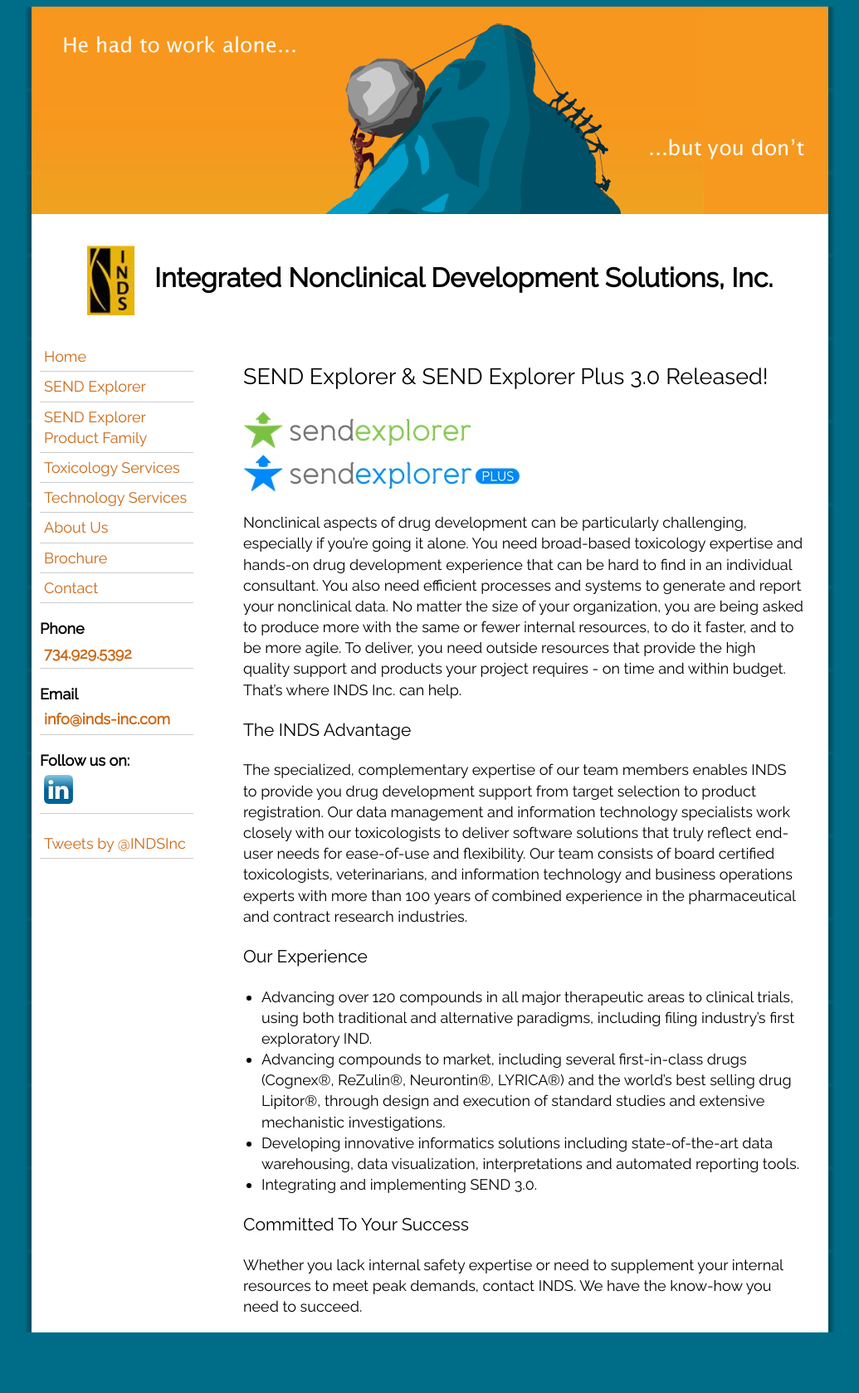
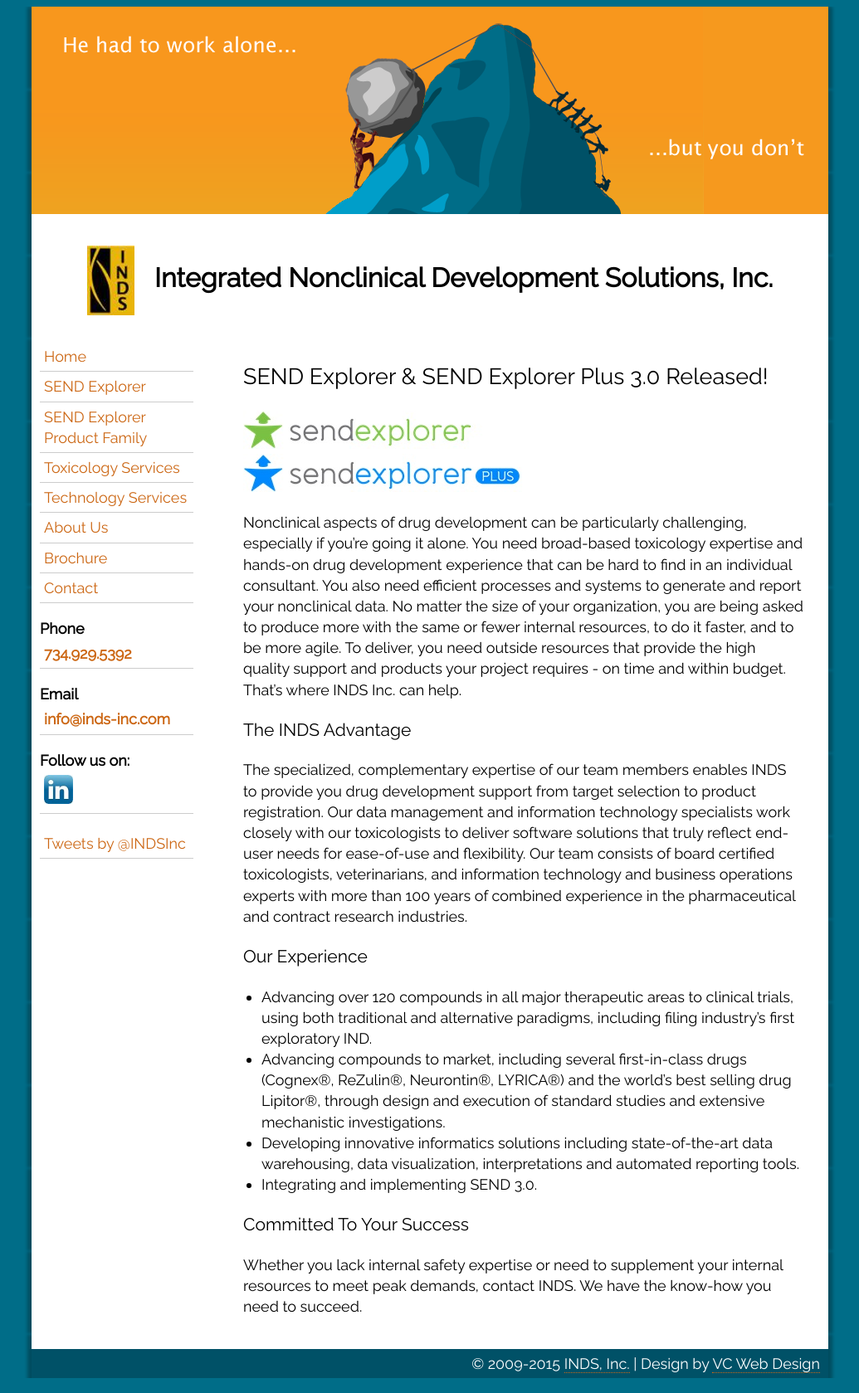
Before and after one commit to inds-inc/inds-inc.github.io, a Jekyll site: the page built from index.md, in a window 1280 px wide. Shown: the whole page at 83% size, without its empty margins (122-1157 px from the left). Built offline with Jekyll 4.4.1, drawn with Linux system fonts in a browser that asks for light colours; comment, search, counter and statistics services are not loaded; before the commit the page ends 1614 px from its top, so only the background shows below that.

Commit message:
add footer

```diff
--- a/_layouts/default.html
+++ b/_layouts/default.html
@@ -35,6 +35,13 @@
             </div>
         </div>
       </div>
+      <div id="footer">
+	      <p>
+          &copy; 2009-2015 <a href="/">INDS, Inc.</a>
+          |
+          Design by <a href="http://www.vcwebdesign.com">VC Web Design</a>
+        </p>
+      </div>
     </div>
   </body>
 
--- a/css/body.css
+++ b/css/body.css
@@ -43,3 +43,28 @@
 	background-color: #F5F5F5;
 	color:#CC6714;
 }
+
+#footer {
+	margin-top: 20px;
+	margin-left: 10px;
+	margin-right: 10px;
+	text-align: right;
+	clear: both;
+	background-color:#005167;
+	padding: 0px 5px 0px 5px;
+}
+
+#footer p {
+	color:#fff;
+	padding: 5px;
+}
+
+#footer p a {
+	color: #fff;
+	border-bottom: 1px dotted #CC6714;
+}
+
+#footer p a:hover {
+	color: #FFFFFF;
+	background-color:#006d88;
+}
```
